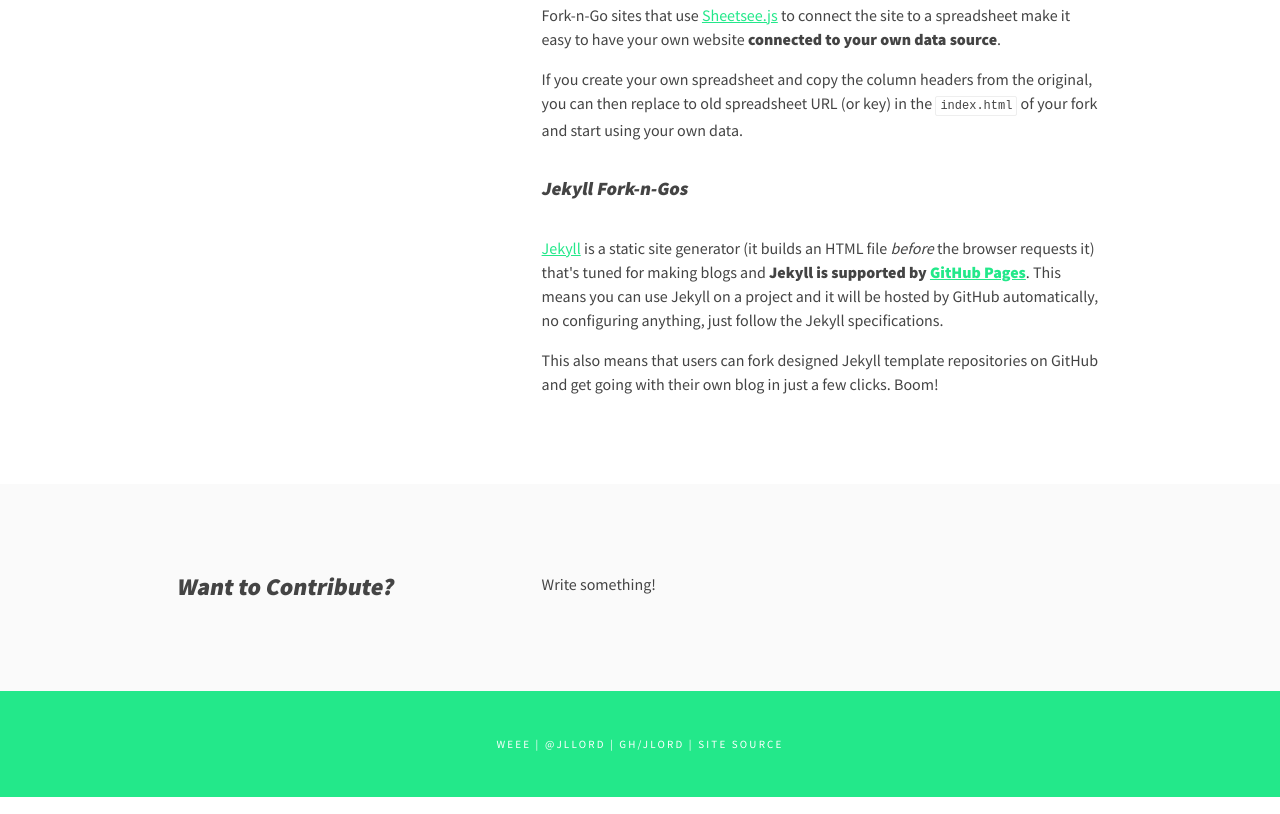
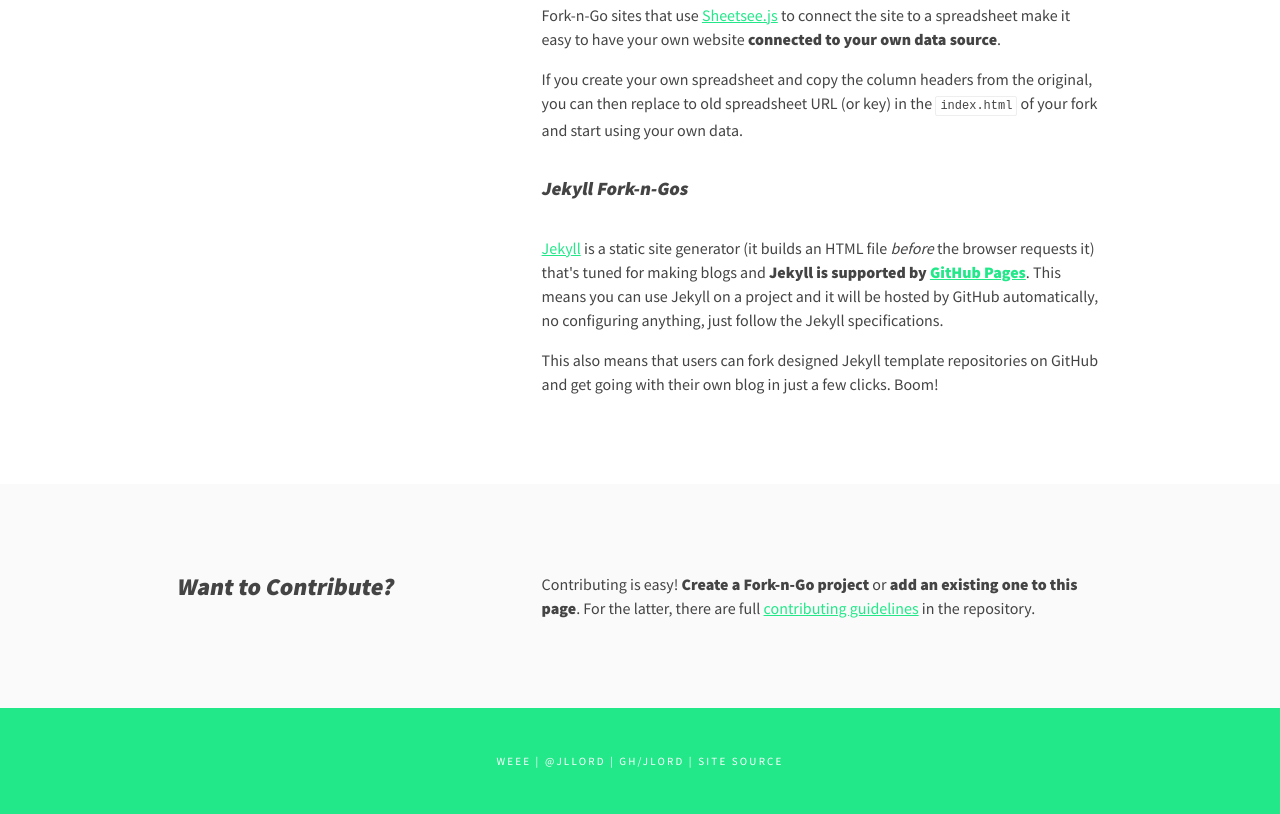
Before and after one commit to jlord/forkngo, a plain HTML site: page index.html in a window 1280 px wide. Shown: the part 2453-3267 px from the top of the page. Drawn offline with Linux system fonts and the light colour scheme.

Commit message:
contributing

```diff
--- a/index.html
+++ b/index.html
@@ -129,7 +129,7 @@
       <h2>Want to Contribute?</h2>
     </div>
     <div class="twothirds">
-      <p>Write something!</p>
+      <p>Contributing is easy! <strong>Create a Fork-n-Go project</strong> or <strong>add an existing one to this page</strong>. For the latter, there are full <a href="">contributing guidelines</a> in the repository.</p>
     </div>
   </div>
 
```
Also changed, not shown: 1 other file.
